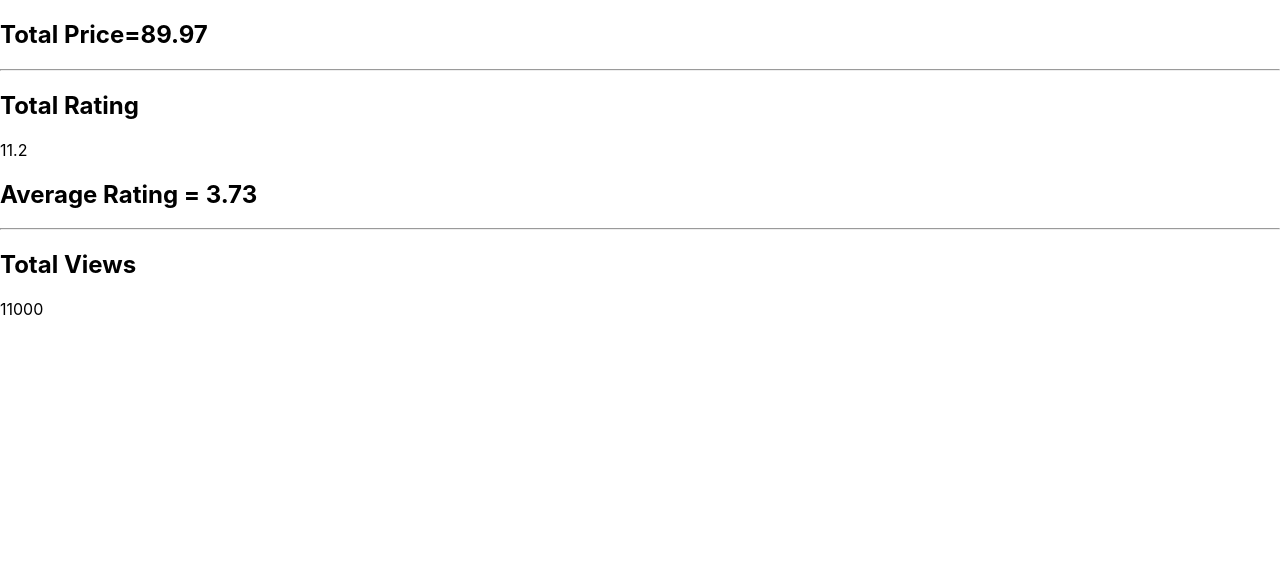
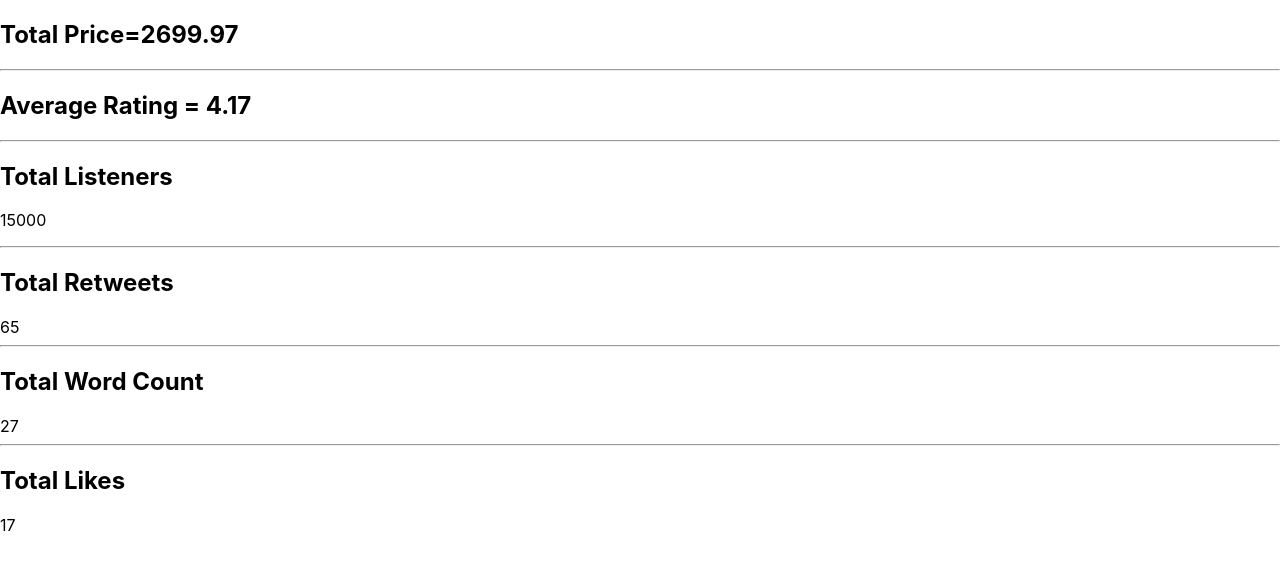
Before and after one commit to sourav7274/NeogP, a React (Create React App) app in the folder CW/test1/: page / in a window 1280 px wide. Shown: the top 570 px of the page. Built offline with nearby package versions, Linux system fonts and the light colour scheme.

Commit message:
IR2.3_HW1

```diff
--- a/CW/test1/src/App.js
+++ b/CW/test1/src/App.js
@@ -1,61 +1,133 @@
 
 import './App.css';
 
-const ProducTotal = ({products}) =>{
-  const total = products.reduce((acc,curr)=>acc+=curr.price,0)
+const ProducTotal = ({smartphones}) =>{
+  const total = smartphones.reduce((acc,curr)=>acc+=curr.price,0)
   return(
     <div>
-      <h2>Total Price={total} </h2>
+      <h2>Total Price={total.toFixed(2)} </h2>
       <hr/>
     </div>
 
   )
 }
-const Restaurant = ({restaurants}) =>{
-  const total = restaurants.reduce((acc,curr)=>acc+=curr.rating,0)
+const Hotel = ({hotels}) =>{
+  const total = hotels.reduce((acc,curr)=>acc+=curr.rating,0)
   return(
     <div>
-      <h2>Total Rating</h2>
-      <p>{total}</p>
-      <h2>Average Rating = {(total/restaurants.length).toFixed(2)}</h2>
+      <h2>Average Rating = {(total/hotels.length).toFixed(2)}</h2>
       <hr/>
     </div>
   )
 }
-const Videos = ({videos}) =>{
-  const total = videos.reduce((acc,curr)=>acc+=curr.views,0)
+const Podcasts = ({podcasts}) =>{
+  const total = podcasts.reduce((acc,curr)=>acc+=curr.listeners,0)
   return(
     <div>
-      <h2>Total Views</h2>
+      <h2>Total Listeners</h2>
       <p>{total}</p>
+      <hr/>
     </div>
   )
 }
+const Tweets = ({tweets}) =>{
+  const total = tweets.reduce((acc,curr)=>acc+=curr.retweets,0)
+  return(
+    <div>
+      <h2>Total Retweets</h2>
+      {total}
+      <hr/>
+    </div>
+  )
+}
+const Articles = ({articles}) =>{
+  const total = articles.reduce((acc,curr)=>acc+=(curr.content).length,0)
+  return(
+    <div>
+      <h2>Total Word Count</h2>
+      {total}
+      <hr/>
+    </div>
+  )
+}
+
+const Likes = ({likes}) =>{
+  const total = likes.reduce((acc,curr)=>curr.user==="User1"?acc+=curr.likes:acc,0)
+  return(
+    <div>
+      <h2>Total Likes</h2>
+      {total}
+    </div>
+  )
+}
+
 function App() {
 
-  const products = [
-    {id:1,name:"Product 1",price:19.99},
-    {id:2,name:"Product 2",price:29.99},
-    {id:3,name:"Product 3",price:39.99},
-  ]
+  const smartphones = [
 
-  const restaurants = [
-    {id:1,name:"Restaurant 1",cuisine:"Italian",rating:5},
-    {id:2,name:"Restaurant 2",cuisine:"Mexican",rating:3.5},
-    {id:3,name:"Restaurant 3",cuisine:"Chineese",rating:2.7},
-  ]
+    { id: 1, brand: "Samsung", price: 799.99 },
 
-  const videos = [
-    {id:1,name:"Video 1",views:2000},
-    {id:2,name:"Video 2",views:4000},
-    {id:3,name:"Video 3",views:5000},
-  ]
+    { id: 2, brand: "iPhone", price: 999.99 },
+
+    { id: 3, brand: "Google Pixel", price: 899.99 },
+
+  ];
+
+  const hotels = [
+
+    { id: 1, name: "Luxury Hotel", rating: 4.8 },
+
+    { id: 2, name: "Budget Inn", rating: 3.5 },
+
+    { id: 3, name: "Resort Paradise", rating: 4.2 },
+
+  ];
+
+  const podcasts = [
+
+    { id: 1, title: "Tech Talk", listeners: 5000 },
+
+    { id: 2, title: "Science Insights", listeners: 3000 },
+
+    { id: 3, title: "Comedy Hour", listeners: 7000 },
+
+  ];
+  const tweets = [
+
+    { id: 1, content: "Tweet 1", retweets: 20 },
+
+    { id: 2, content: "Tweet 2", retweets: 15 },
+
+    { id: 3, content: "Tweet 3", retweets: 30 },
+
+  ];
+  const articles = [
+
+    { id: 1, title: "Article 1", content: "Content 1" },
+
+    { id: 2, title: "Article 2", content: "Content 2" },
+
+    { id: 3, title: "Article 3", content: "Content 3" },
+
+  ];
+  const posts = [
+
+    { id: 1, title: "Post 1", content: "Content 1", likes: 10, user: "User1" },
+
+    { id: 2, title: "Post 2", content: "Content 2", likes: 5, user: "User2" },
+
+    { id: 3, title: "Post 3", content: "Content 3", likes: 7, user: "User1" },
+
+  ];
 
   return (
     <div>
-      <ProducTotal products={products} />
-      <Restaurant restaurants={restaurants}/>
-      <Videos videos={videos}/>
+      <ProducTotal smartphones={smartphones} />
+      <Hotel hotels={hotels}/>
+      <Podcasts podcasts={podcasts}/>
+      <Tweets tweets={tweets}/>
+      <Articles articles={articles}/>
+      <Likes likes={posts}/>
     </div>
   )
 }
```
